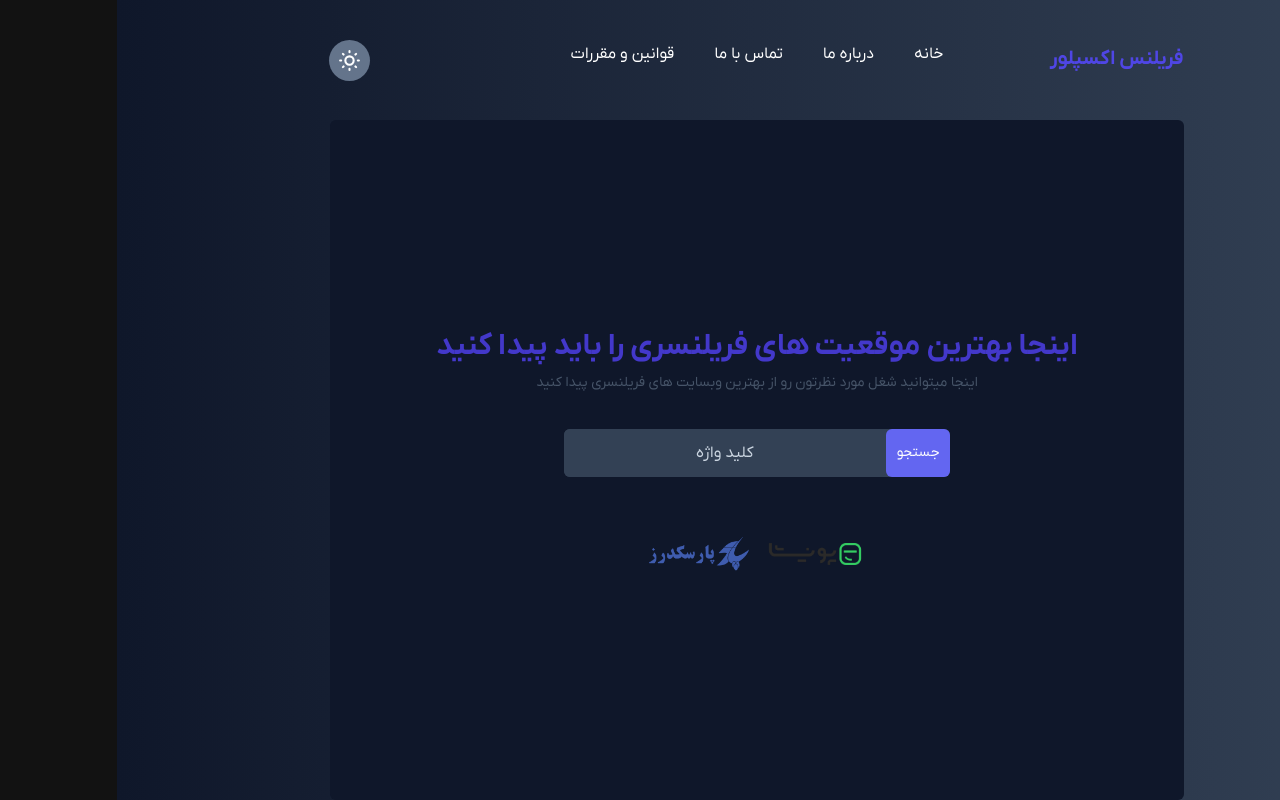
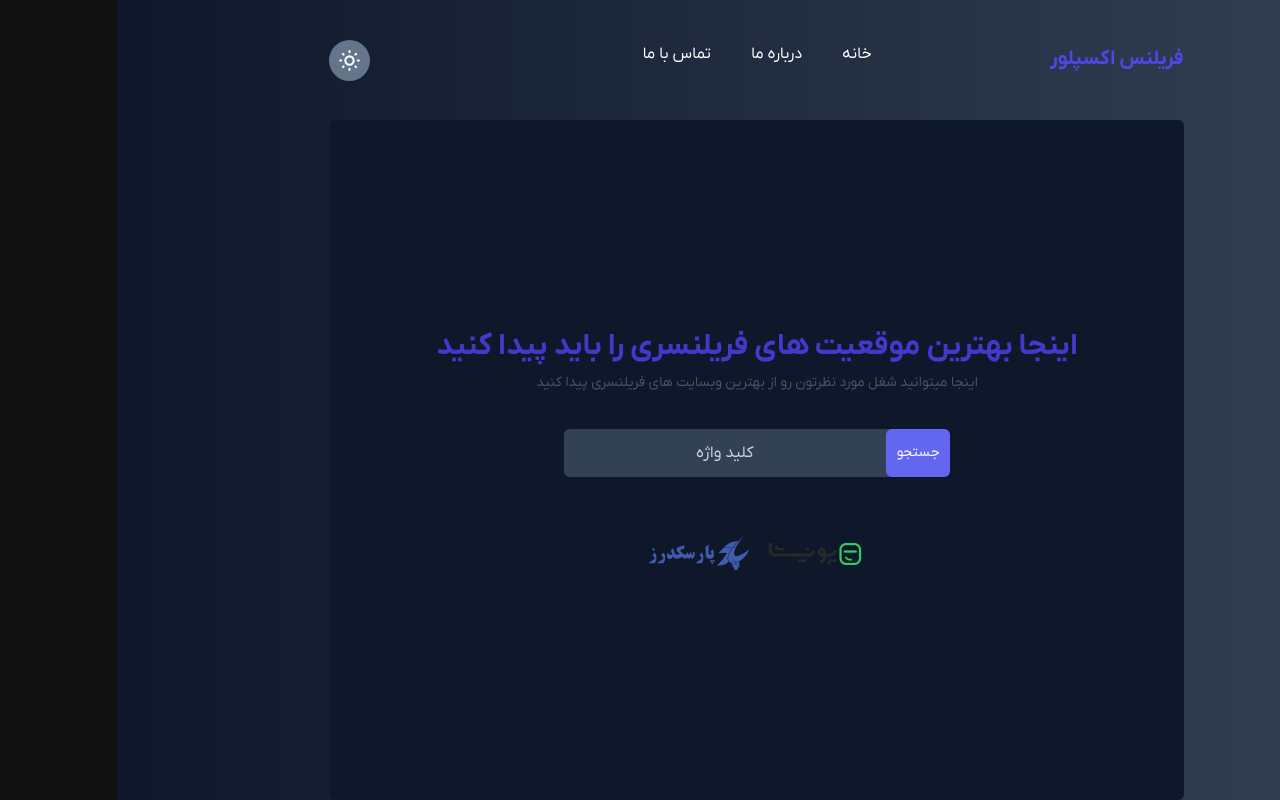
Before and after one commit to hamidrezaramzani/freelancer-explore, a Next.js app: page / in a window 1280 px wide. Built offline with nearby package versions, Linux system fonts and the light colour scheme; what tailwindcss-rtl would draw is missing.

Commit message:
change readme

```diff
--- a/components/Header/Navbar/Navbar.tsx
+++ b/components/Header/Navbar/Navbar.tsx
@@ -4,7 +4,7 @@ import Link from "next/link";
 const Navbar = () => {
   return (
     <div className="hidden w-2/4 md:inline">
-      <ul className="flex justify-center w-full gap-10 text-white">
+      <ul className="flex justify-center w-full gap-10 text-slate-800 dark:text-indigo-400">
         {renderNavbarItems()}
       </ul>
     </div>
--- a/constants/constants.ts
+++ b/constants/constants.ts
@@ -16,8 +16,4 @@ export const LINKS: NavbarItemType[] = [
         title: "تماس با ما",
         link: "/contact-us"
     },
-    {
-        title: "قوانین و مقررات",
-        link: "/faq"
-    },
 ];
```
Also changed, not shown: freelancerexplore-screenshot.jpg (added), 1 other file (tests, documents, lock files or other folders).
